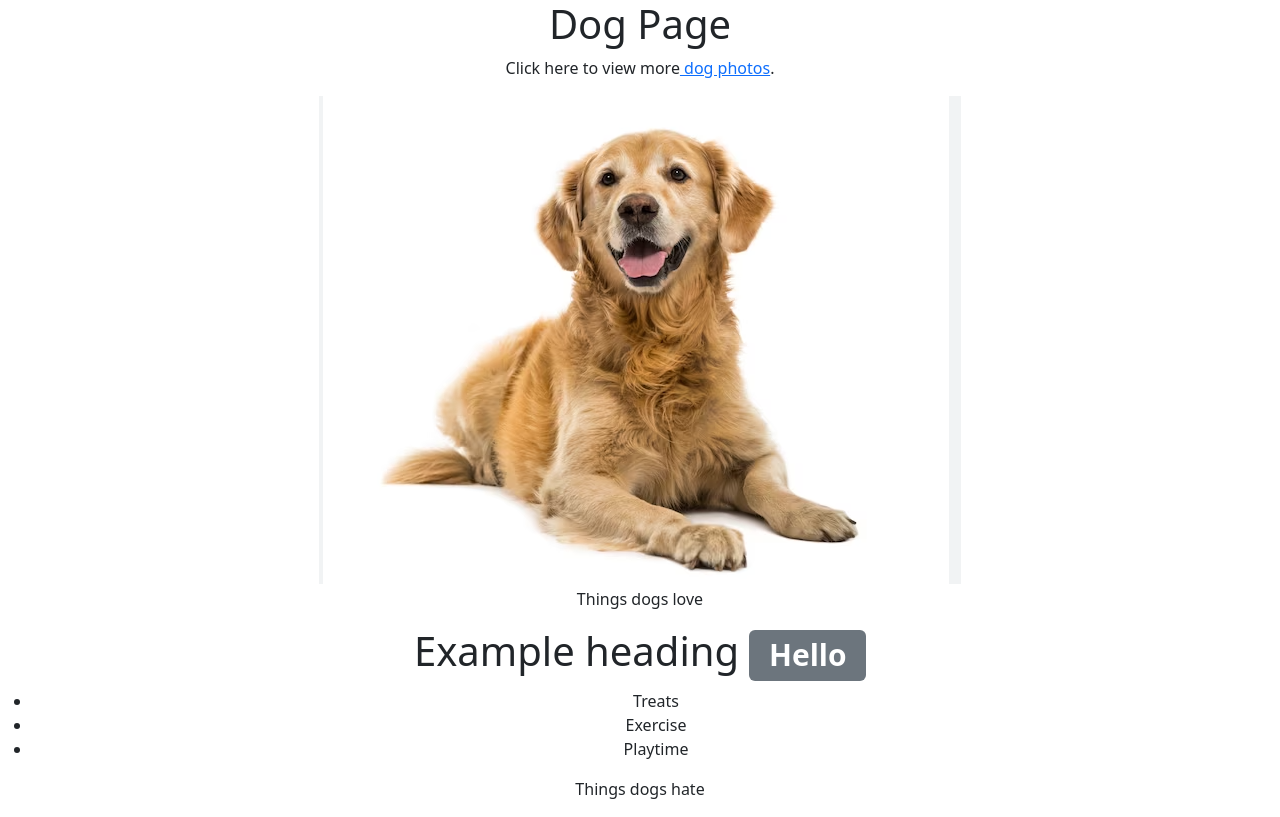
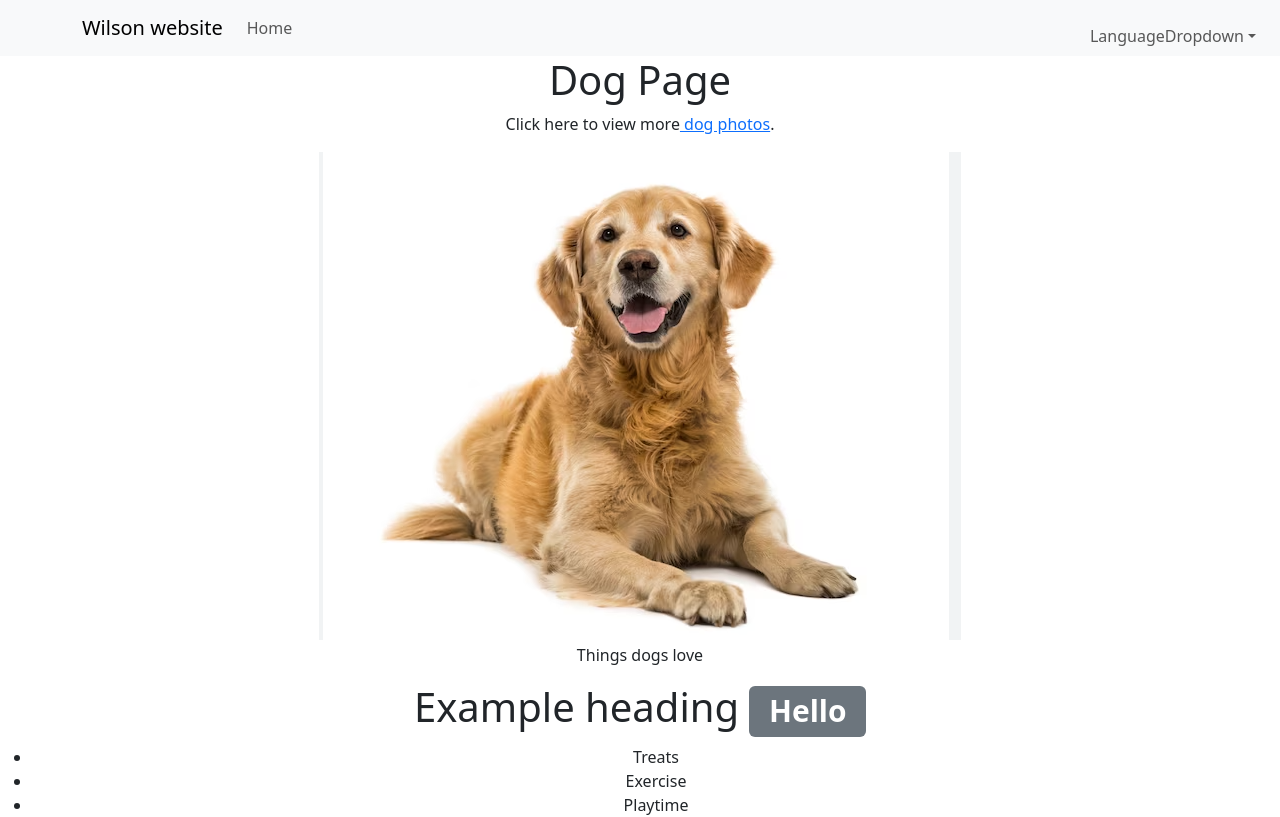
Before and after one commit to WilsonLaw23/react-demo, a React (Create React App) app: page / in a window 1280 px wide. Shown: the top 817 px of the page. Built offline with nearby package versions, Linux system fonts and the light colour scheme.

Commit message:
framework of the Navbar

```diff
--- a/src/App.js
+++ b/src/App.js
@@ -9,6 +9,8 @@ import LanguageDropdown from './components/LanguageDropdown';
 import { LocalContext } from './components/wrapper';
 import messages_en_us from './translations/en-US.json';
 import messages_zh_hk from './translations/zh-hk.json';
+import Navbar from './components/Navbar';
+
 
 export default function App() {
   const title = 'Dog Page';
@@ -21,7 +23,7 @@ export default function App() {
   }
 
   return (
-    <IntlProvider messages={lang} locale={locale}>
+    <><Navbar /><IntlProvider messages={lang} locale={locale}>
       <div className="App">
         <h1>
           <FormattedMessage id="title" defaultMessage="Dog Page" />
@@ -65,6 +67,6 @@ export default function App() {
         <LanguageDropdown />
         <ButtonWithCount title={title} />
       </div>
-    </IntlProvider>
+    </IntlProvider></>
   );
 }
--- /dev/null
+++ b/src/components/Navbar.js
@@ -0,0 +1,30 @@
+import Container from 'react-bootstrap/Container';
+import Nav from 'react-bootstrap/Nav';
+import Navbar from 'react-bootstrap/Navbar';
+import NavDropdown from 'react-bootstrap/NavDropdown';
+
+function bar() {
+  return (
+    <Navbar expand="lg" className="bg-body-tertiary">
+      <Container>
+        <Navbar.Brand href="#home">Wilson website</Navbar.Brand>
+        <Navbar.Toggle aria-controls="basic-navbar-nav" />
+
+        <Navbar.Collapse id="basic-navbar-nav">
+          <Nav className="me-auto">
+            <Nav.Link href="#home">Home</Nav.Link>
+
+            <Nav className="position-absolute top-0 end-0 mt-3 me-3 ">
+            <NavDropdown title="LanguageDropdown" id="LanguageDropdown">
+              <NavDropdown.Item href="#Eng">English</NavDropdown.Item>
+              <NavDropdown.Item href="#Eng">繁體中文</NavDropdown.Item>
+            </NavDropdown>
+            </Nav>
+          </Nav>
+        </Navbar.Collapse>
+      </Container>
+    </Navbar>
+  );
+}
+
+export default bar;
```
